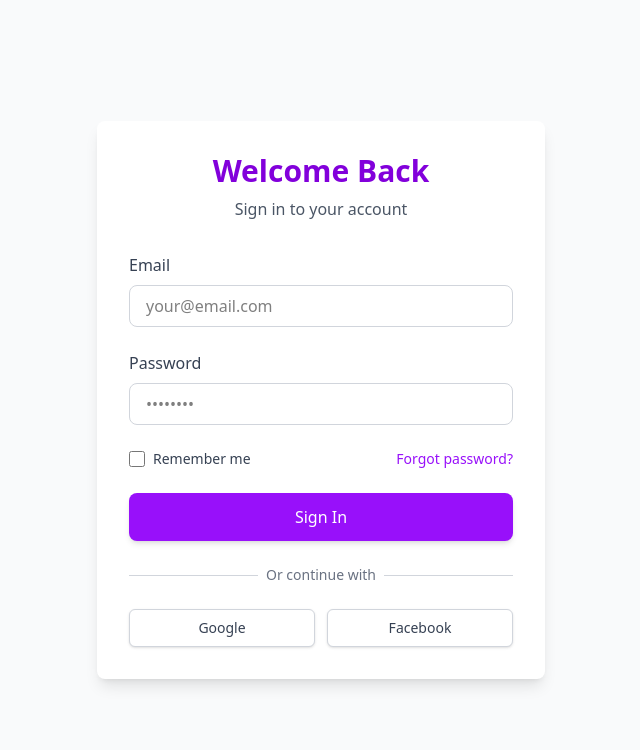
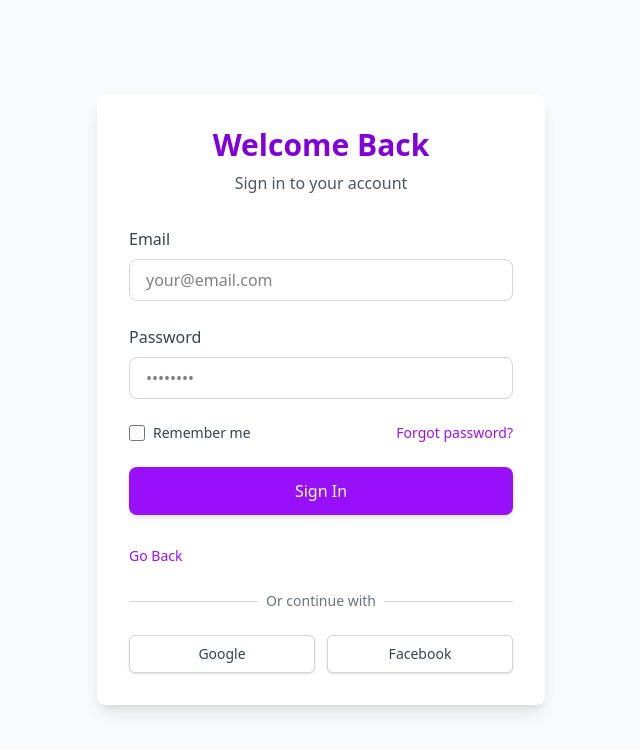
Before and after one commit to Tharidi2002/react-vite-project, a React (Vite) app: page /login in a window 1280 px wide. Shown: the top 750 px of the page, without its empty margins (319-959 px from the left). Built offline with nearby package versions, Linux system fonts and the light colour scheme.

Commit message:
login page including back button to navigate the home page

```diff
--- a/src/view/Common/MainContent/MainContent.tsx
+++ b/src/view/Common/MainContent/MainContent.tsx
@@ -1,5 +1,5 @@
 // MainContent.tsx
-// import './MainContent.css';
+
 import {Route, Routes} from "react-router-dom";
 import {Home} from "../../pages/Home/Home.tsx";
 import {About} from "../../pages/About/About.tsx";
--- a/src/view/pages/Login/Login.tsx
+++ b/src/view/pages/Login/Login.tsx
@@ -1,16 +1,8 @@
-/*
-export function Login() {
-    return (
-        <>
-        <h1>Login page............</h1>
-        </>
-    );
-}
- */
-
-
+import {useNavigate} from "react-router-dom";
 
 export function Login() {
+    const navigate = useNavigate();
+
     return (
         <div className="min-h-screen flex items-center justify-center bg-gray-50">
             <div className="max-w-md w-full bg-white p-8 rounded-lg shadow-lg">
@@ -62,6 +54,11 @@ export function Login() {
                     >
                         Sign In
                     </button>
+
+                    <div className='mt-1 mb-4'>
+                        <button onClick={() => navigate("/")} className="text-sm font-medium text-purple-600 hover:text-purple-500">Go Back</button>
+                    </div>
+
                 </form>
 
                 <div className="mt-6">
```
Also changed, not shown: src/view/pages/ShoppingCart/ShoppingCart.tsx (+4 -5 lines).
